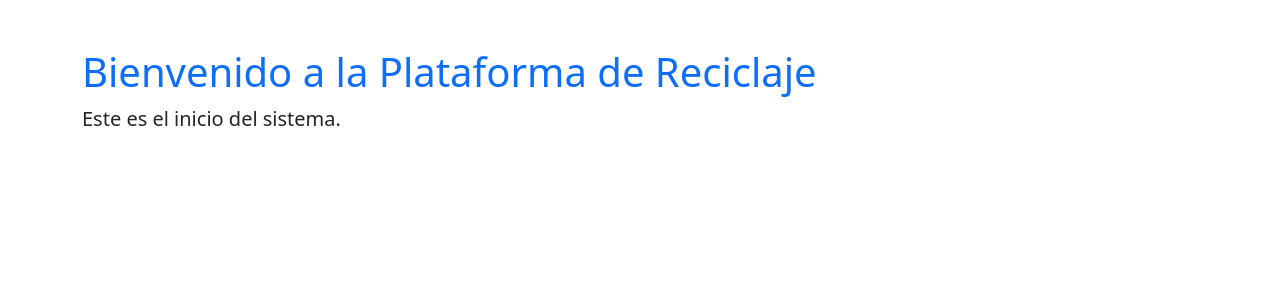
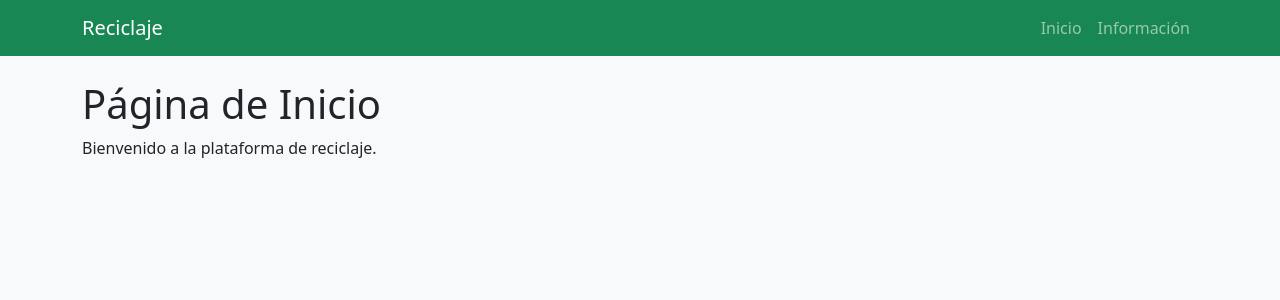
Before and after one commit to TomBlackwell14/CER2-CASTILLONICOLAS, a Django app: page / in a window 1280 px wide. Shown: the top 300 px of the page. Run offline with Django 5.2, Linux system fonts and the light colour scheme.

Commit message:
Cambios 1 Base
Construccion de la base del proyecto

```diff
--- /dev/null
+++ b/reciclaje_municipal/core/templates/core/base.html
@@ -0,0 +1,37 @@
+<!DOCTYPE html>
+<html lang="es">
+
+<head>
+    <meta charset="UTF-8">
+    <title>{% block titulo %}Reciclaje Municipal{% endblock %}</title>
+    <link href="https://cdn.jsdelivr.net/npm/bootstrap@5.3.0/dist/css/bootstrap.min.css" rel="stylesheet">
+</head>
+
+<body class="bg-light">
+
+    <nav class="navbar navbar-expand-lg navbar-dark bg-success">
+  <div class="container">
+    <a class="navbar-brand" href="{% url 'inicio' %}">Reciclaje</a>
+    <ul class="navbar-nav ms-auto">
+      <li class="nav-item">
+        <a class="nav-link" href="{% url 'inicio' %}">Inicio</a>
+      </li>
+      <li class="nav-item">
+        <a class="nav-link" href="{% url 'informacion' %}">Información</a>
+      </li>
+    </ul>
+  </div>
+</nav>
+
+
+
+     <!--  Principal  -->
+    <div class="container mt-4">
+        {% block contenido %}
+        <!--contenido hijo-->
+        {% endblock %}
+    </div>
+
+</body>
+
+</html>
--- a/reciclaje_municipal/core/templates/core/inicio.html
+++ b/reciclaje_municipal/core/templates/core/inicio.html
@@ -1,19 +1,12 @@
-<!DOCTYPE html>
-<html lang="en">
+{% extends "core/base.html" %}
 
-<head>
-    <meta charset="UTF-8">
-    <meta name="viewport" content="width=device-width, initial-scale=1.0">
-    <title>Document</title>
-    <!--Bootstrap -->
-    <link href="https://cdn.jsdelivr.net/npm/bootstrap@5.3.0/dist/css/bootstrap.min.css" rel="stylesheet">
-</head>
+{% block titulo %}Inicio{% endblock %}
 
-<body>
-    <div class="container mt-5">
-        <h1 class="text-primary">Bienvenido a la Plataforma de Reciclaje</h1>
-        <p class="lead">Este es el inicio del sistema.</p>
-    </div>
-</body>
+{% block contenido %}
 
-</html>
+
+<h1>Página de Inicio</h1>
+<p>Bienvenido a la plataforma de reciclaje.</p>
+
+
+{% endblock %}
--- a/reciclaje_municipal/core/urls.py
+++ b/reciclaje_municipal/core/urls.py
@@ -3,4 +3,8 @@ from . import views
 
 urlpatterns = [
     path('', views.inicio, name='inicio'),
+
+    path('informacion/', views.informacion, name='informacion'),
+
+
 ]
--- a/reciclaje_municipal/core/views.py
+++ b/reciclaje_municipal/core/views.py
@@ -1,5 +1,8 @@
-# core/views.py
+
 from django.shortcuts import render
 
 def inicio(request):
     return render(request, 'core/inicio.html')
+
+def informacion(request):
+    return render(request, 'core/informacion.html')
--- a/reciclaje_municipal/reciclaje_municipal/settings.py
+++ b/reciclaje_municipal/reciclaje_municipal/settings.py
@@ -37,7 +37,7 @@ INSTALLED_APPS = [
     'django.contrib.sessions',
     'django.contrib.messages',
     'django.contrib.staticfiles',
-    'core',
+    'core',  # Importantisino no olvidar
 ]
 
 MIDDLEWARE = [
```
Also changed, not shown: reciclaje_municipal/core/templates/core/informacion.html (added, +8 -0 lines).
